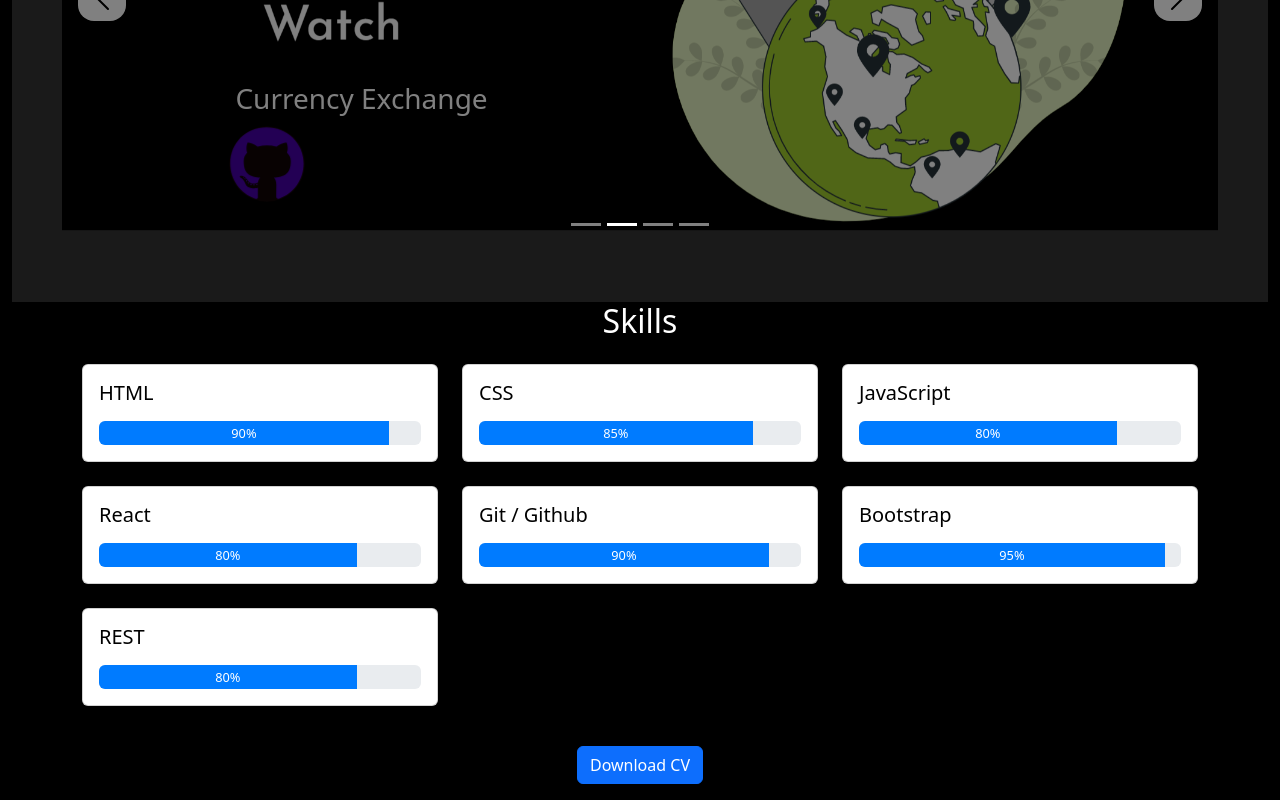
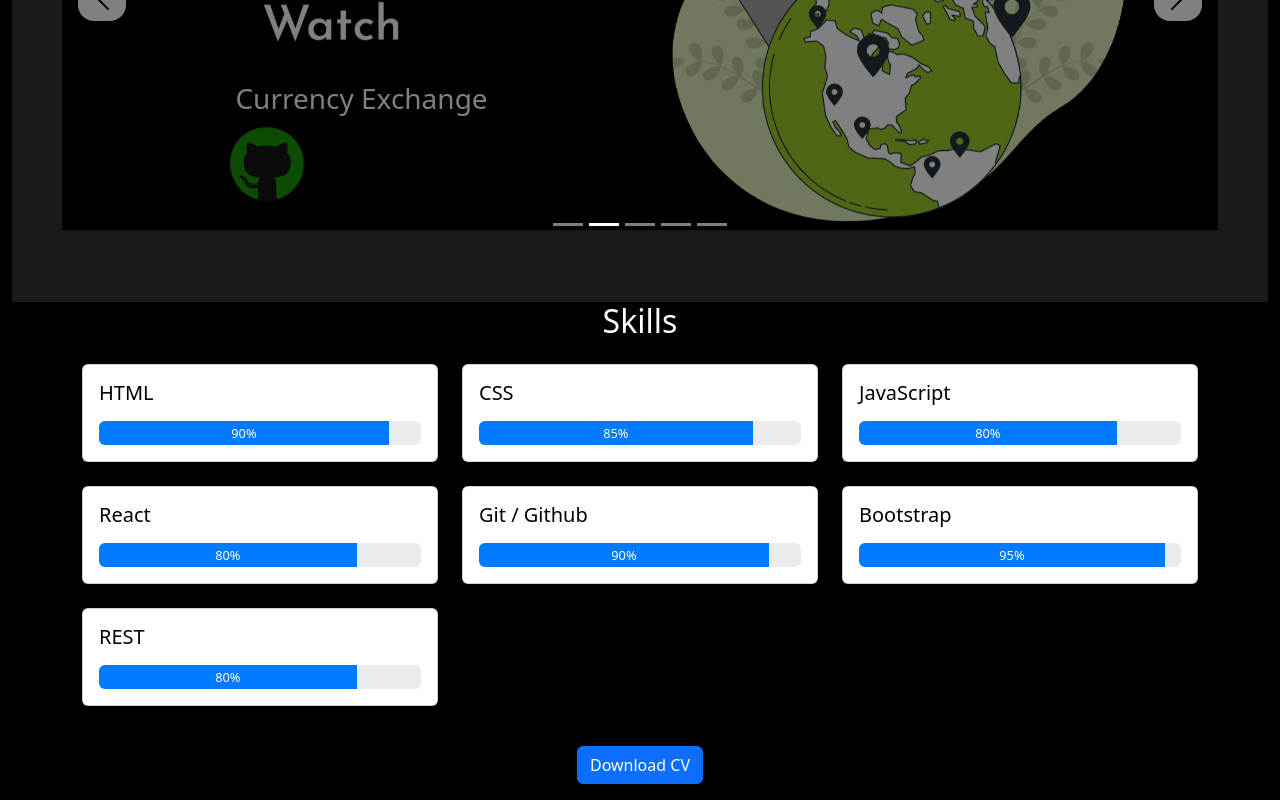
Before and after one commit to setare-sabouri/portfolio, a React (Create React App) app: page / in a window 1280 px wide. Shown: the part 1016-1816 px from the top of the page. Built offline with nearby package versions, Linux system fonts and the light colour scheme.

Commit message:
github seperated fill color

```diff
--- a/src/components/Projects/DataProjects.js
+++ b/src/components/Projects/DataProjects.js
@@ -5,7 +5,10 @@ const projects = [
         description: "Shopping / Nike Shoes",
         previewImage: "/projectImages/Nike-Shoes.png",
         url: "https://react-nike-website.vercel.app/",
-        githubUrl: "https://github.com/setare-sabouri/React-Nike-Website"
+        githubUrl: "https://github.com/setare-sabouri/React-Nike-Website",
+        githubColor: "#1b00cd"
+
+
     },
     {
         id: 2,
@@ -13,21 +16,35 @@ const projects = [
         description: "",
         previewImage: "/projectImages/Currency.png",
         url: "https://currencyconvertfrankfurter.netlify.app/",
-        githubUrl: "https://github.com/setare-sabouri/Currency-Api"
+        githubUrl: "https://github.com/setare-sabouri/Currency-Api",
+        githubColor: "#1dbc04"
+
     },
     {
         id: 3,
         title: "Björnbacka",
         previewImage: "/projectImages/Björnbacka.png",
         url: "https://bjornbacka-9ffo.vercel.app/",
-        githubUrl: "https://github.com/code-collaborate-fed24/bjornbacka"
+        githubUrl: "https://github.com/code-collaborate-fed24/bjornbacka",
+        githubColor: "#b75500"
+
     },
     {
         id: 4,
         title: "Pokemon Memory game",
         previewImage: "/projectImages/memorygame.png",
-        url: "https://bjornbacka-9ffo.vercel.app/",
-        githubUrl: "https://github.com/setare-sabouri/pokemonBoard"
+        url: "https://pokemonboardgame.netlify.app/",
+        githubUrl: "https://github.com/setare-sabouri/pokemonBoard",
+        githubColor: "#e6f300"
+
+    },
+    {
+        id: 4,
+        title: "Hangman Game",
+        previewImage: "/projectImages/Hangman.png",
+        url: "https://hangmanwithjavascript.netlify.app/",
+        githubUrl: "https://github.com/setare-sabouri/Hangman",
+        githubColor: "#f64421"
     },
 
 ];
--- a/src/components/Projects/Projects.js
+++ b/src/components/Projects/Projects.js
@@ -24,7 +24,7 @@ function Projects() {
                             <h3>{project.title}</h3>
                             <p>{project.description}</p>
                             <a href={project.githubUrl} target="_blank" rel="noopener noreferrer">
-                                <FaGithub className="github-icon" />
+                                <FaGithub className="github-icon" style={{ fill: project.githubColor }} />
                             </a>
                         </Carousel.Caption>
                     </Carousel.Item>
--- a/src/components/Projects/projects.css
+++ b/src/components/Projects/projects.css
@@ -49,8 +49,8 @@
 
 
 .github-icon {
-    fill: #5600cd;
-    background-color: rgba(24, 8, 8, 0.844);
+    fill: #7707a6;
+    background-color: rgba(217, 216, 216, 0.121);
     border-radius: 90%;
     font-size: 4rem;
     margin: 1rem 0;
```
Also changed, not shown: public/projectImages/Hangman.png (added).
